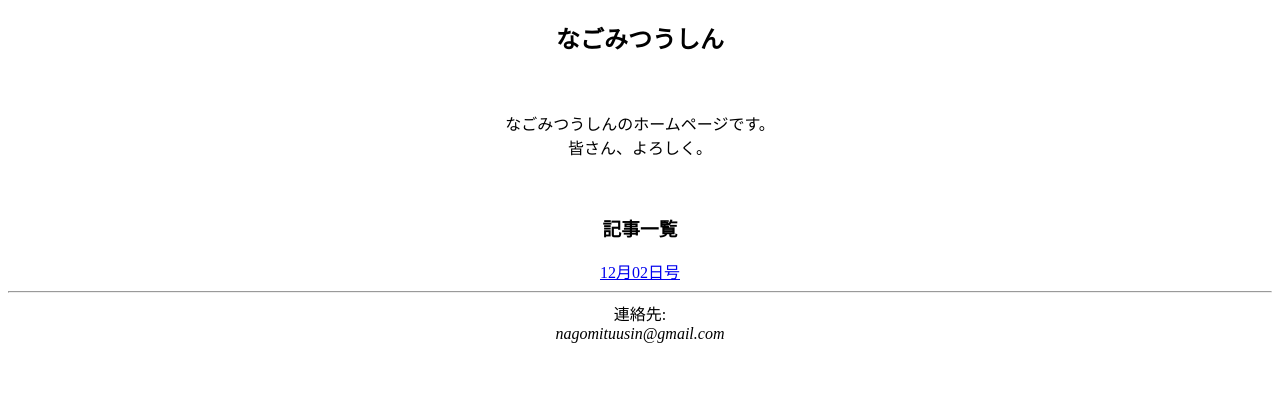
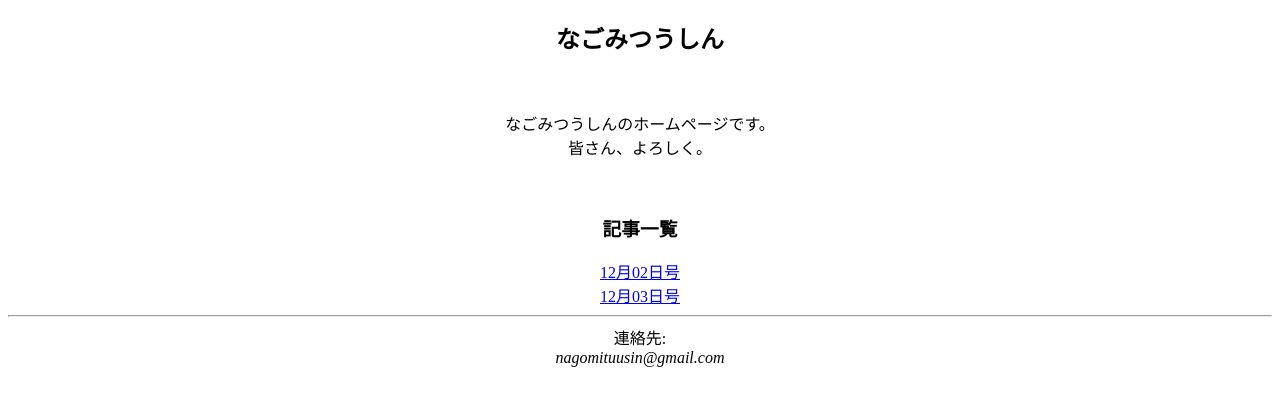
Before and after one commit to Nagomi-Tsushin/HomePage, a plain HTML site: page index.html in a window 1280 px wide. Drawn offline with Linux system fonts and the light colour scheme.

Commit message:
Update index.html

```diff
--- a/index.html
+++ b/index.html
@@ -13,6 +13,7 @@
 	    <br>
 	    <h3>記事一覧</h3>
 	    <a href="20161202.html">12月02日号</a><br>
+	    <a href="20161203.html">12月03日号</a><br>
         <hr>
         連絡先: <address>nagomituusin@gmail.com</address>
     </center>
```
